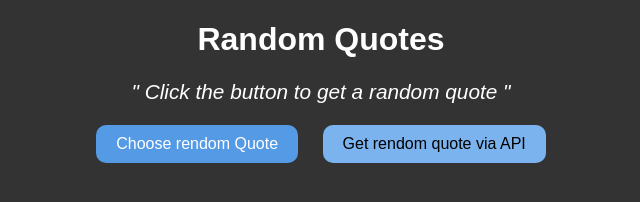
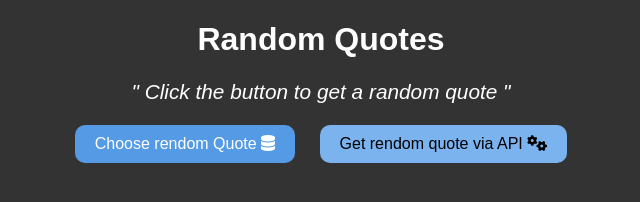
Before and after one commit to Dmydmo/quote-app-oop, a plain HTML site: page index.html in a window 1280 px wide. Shown: the whole page, without its empty margins (319-959 px from the left). Drawn offline with Linux system fonts and the light colour scheme.

Commit message:
Add fa icons for both buttonns

```diff
--- a/index.html
+++ b/index.html
@@ -22,10 +22,10 @@
         </p>
         <p id="quote-author" class="quote-author"></p>
         <button id="random-quote-btn" class="btn btn-primary">
-          Choose rendom Quote
+          Choose rendom Quote <i class="fas fa-database"></i>
         </button>
         <button id="random-quote-api-btn" class="btn btn-secondary">
-          Get rendom quote via API
+          Get rendom quote via API <i class="fas fa-cogs"></i>
         </button>
       </div>
     </div>
```
